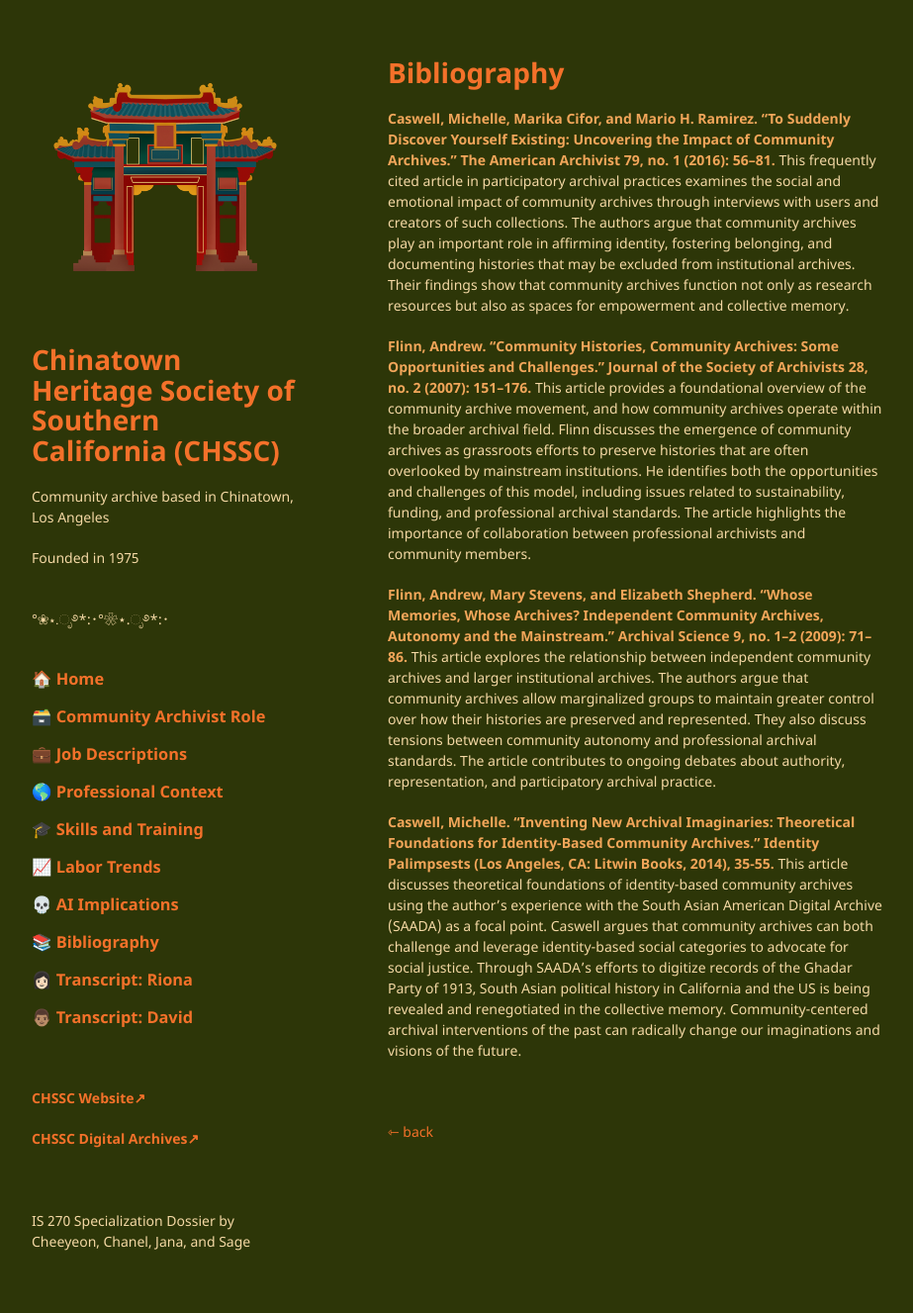
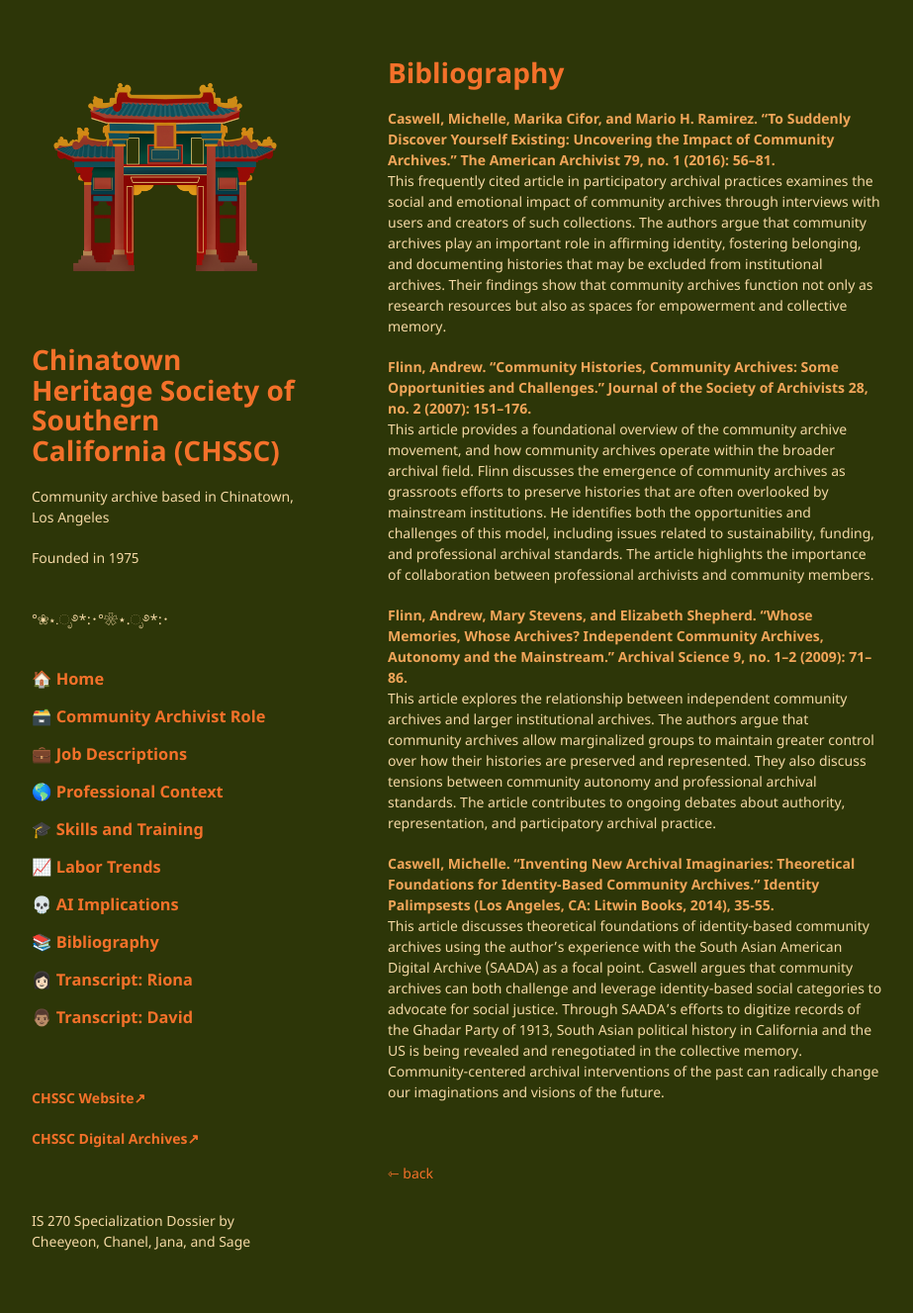
Before and after one commit to chaanelly/IS270-CHSSC, a Jekyll site: the page built from pages/annotated-biblio.md, in a window 1280 px wide. Shown: the whole page at 99% size, without its empty margins (178-1101 px from the left). Built offline with Jekyll 4.4.1, drawn with Linux system fonts in a browser that asks for light colours; our own code applies the rules of GitHub Pages for plain Markdown files.

```diff
--- a/pages/annotated-biblio.md
+++ b/pages/annotated-biblio.md
@@ -1,16 +1,16 @@
 # Bibliography
 
-**Caswell, Michelle, Marika Cifor, and Mario H. Ramirez. “To Suddenly Discover Yourself Existing: Uncovering the Impact of Community Archives.” The American Archivist 79, no. 1 (2016): 56–81.**
+**Caswell, Michelle, Marika Cifor, and Mario H. Ramirez. “To Suddenly Discover Yourself Existing: Uncovering the Impact of Community Archives.” The American Archivist 79, no. 1 (2016): 56–81.**\
 This frequently cited article in participatory archival practices examines the social and emotional impact of community archives through interviews with users and creators of such collections. The authors argue that community archives play an important role in affirming identity, fostering belonging, and documenting histories that may be excluded from institutional archives. Their findings show that community archives function not only as research resources but also as spaces for empowerment and collective memory.
 
-**Flinn, Andrew. “Community Histories, Community Archives: Some Opportunities and Challenges.” Journal of the Society of Archivists 28, no. 2 (2007): 151–176.**
+**Flinn, Andrew. “Community Histories, Community Archives: Some Opportunities and Challenges.” Journal of the Society of Archivists 28, no. 2 (2007): 151–176.**\
 This article provides a foundational overview of the community archive movement, and how community archives operate within the broader archival field. Flinn discusses the emergence of community archives as grassroots efforts to preserve histories that are often overlooked by mainstream institutions. He identifies both the opportunities and challenges of this model, including issues related to sustainability, funding, and professional archival standards. The article highlights the importance of collaboration between professional archivists and community members.
 
-**Flinn, Andrew, Mary Stevens, and Elizabeth Shepherd. “Whose Memories, Whose Archives? Independent Community Archives, Autonomy and the Mainstream.” Archival Science 9, no. 1–2 (2009): 71–86.**
+**Flinn, Andrew, Mary Stevens, and Elizabeth Shepherd. “Whose Memories, Whose Archives? Independent Community Archives, Autonomy and the Mainstream.” Archival Science 9, no. 1–2 (2009): 71–86.**\
 This article explores the relationship between independent community archives and larger institutional archives. The authors argue that community archives allow marginalized groups to maintain greater control over how their histories are preserved and represented. They also discuss tensions between community autonomy and professional archival standards. The article contributes to ongoing debates about authority, representation, and participatory archival practice.
 
 **Caswell, Michelle. “Inventing New Archival Imaginaries: Theoretical Foundations for Identity-Based Community Archives.” Identity Palimpsests (Los Angeles, CA: Litwin Books,
-2014), 35-55.**
+2014), 35-55.**\
 This article discusses theoretical foundations of identity-based community archives using the author’s experience with the South Asian American Digital Archive (SAADA) as a focal point. Caswell argues that community archives can both challenge and leverage identity-based social categories to advocate for social justice. Through SAADA’s efforts to digitize records of the Ghadar Party of 1913, South Asian political history in California and the US is being revealed and renegotiated in the collective memory. Community-centered archival interventions of the past can radically change our imaginations and visions of the future.
 
 <br>
```
